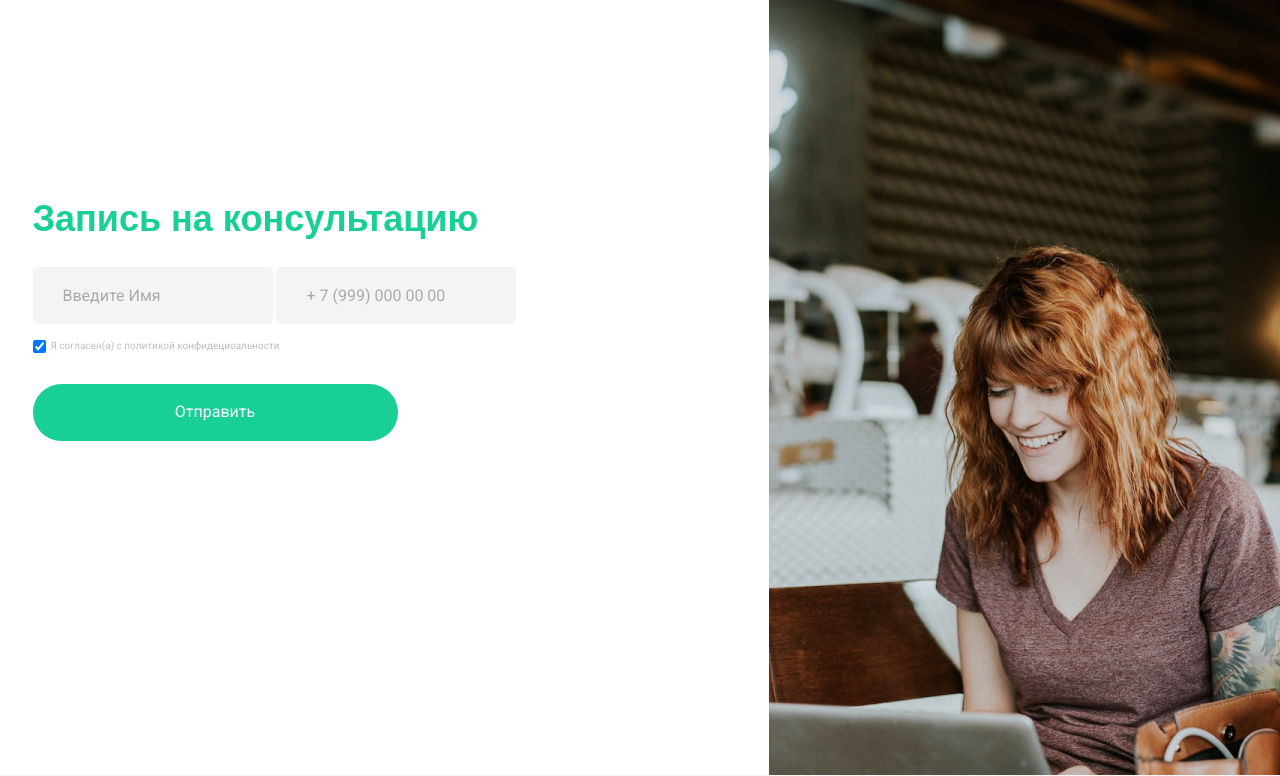
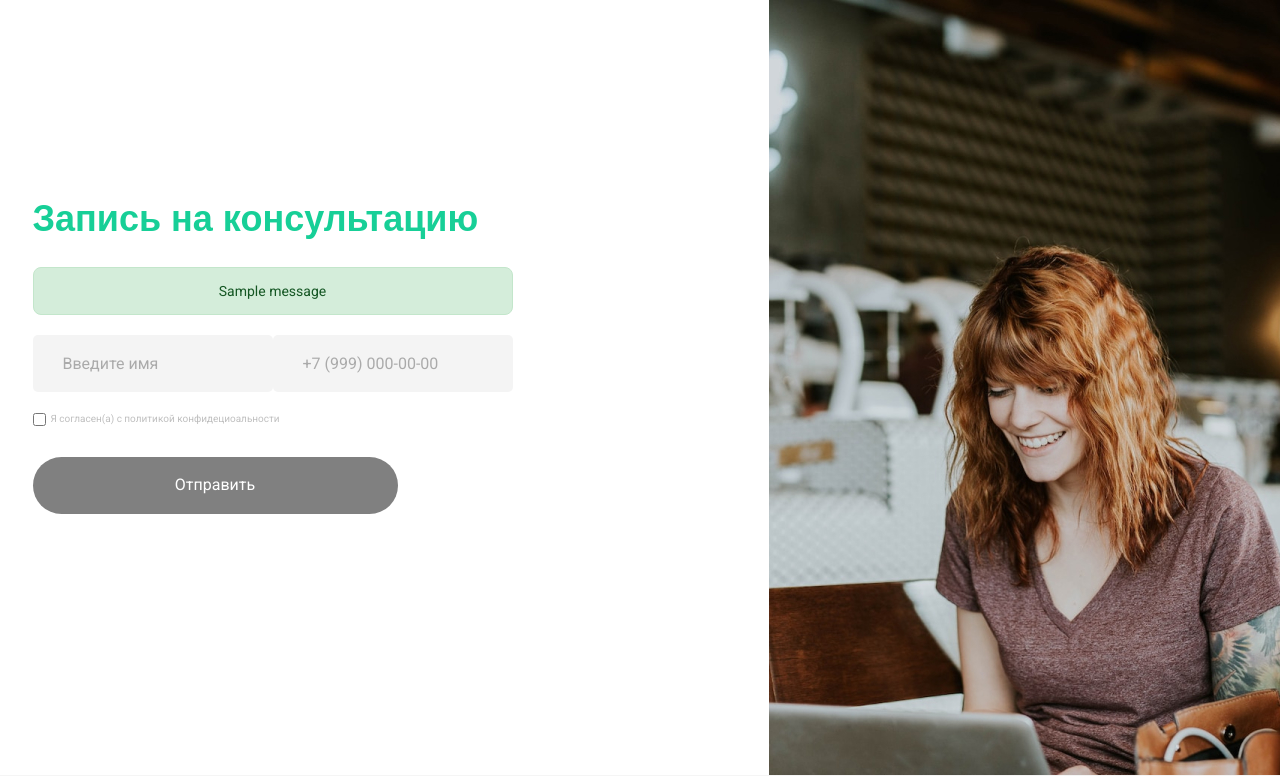
Before and after one commit to VictoriaL-dev/flower-shop, a Django app: page /consultations/consult/ in a window 1280 px wide. Shown: the part 50-826 px from the top of the page. Run offline with Django 5.2, Linux system fonts and the light colour scheme; tables that the repository leaves empty hold one stand-in row (values such as "Sample post"); one stand-in notice (Sample message) is shown; some libraries are stand-ins or nearby versions; some web fonts are replaced.

Commit message:
Add validators to consultation form

```diff
--- a/apps/consultations/context_processors.py
+++ b/apps/consultations/context_processors.py
@@ -2,6 +2,11 @@ from .forms import ConsultationForm
 
 
 def consultation_form_processor(request):
-    return {
-        "consultation_form": ConsultationForm()
-    }
+    form_data = request.session.pop("consultation_form_data", None)
+
+    if form_data:
+        form = ConsultationForm(form_data)
+        form.is_valid()
+    else:
+        form = ConsultationForm()
+    return {"consultation_form": form}
--- a/apps/consultations/forms.py
+++ b/apps/consultations/forms.py
@@ -1,19 +1,23 @@
+import re
+
 from django import forms
+from django.core.exceptions import ValidationError
+from phonenumber_field.formfields import PhoneNumberField
+
 from .models import ConsultationRequest
 
 
 class ConsultationForm(forms.ModelForm):
+    phone = PhoneNumberField(region="RU", error_messages={"invalid": "Неверный формат номера."})
+
     class Meta:
         model = ConsultationRequest
         fields = ["name", "phone"]
 
-        widgets = {
-            "name": forms.TextInput(attrs={
-                "placeholder": "Введите Имя",
-                "required": True,
-            }),
-            "phone": forms.TextInput(attrs={
-                "placeholder": "+ 7 (999) 000 00 00",
-                "required": True,
-            }),
-        }
+    def clean_name(self):
+        name = self.cleaned_data.get("name").strip()
+        if len(name) <= 2:
+            raise ValidationError("Имя слишком короткое.")
+        if not re.match(r"^[a-zA-Zа-яА-ЯёЁ\s\-]+$", name):
+            raise ValidationError("Имя должно содержать только буквы.")
+        return name
--- a/apps/consultations/templates/consultations/consultation.html
+++ b/apps/consultations/templates/consultations/consultation.html
@@ -1,5 +1,6 @@
 {% extends "base.html" %}
 {% load static %}
+{% load widget_tweaks %}
 
 {% block title %}Flower Shop | Консультация{% endblock %}
 
@@ -11,17 +12,42 @@
 <section id="singUpConsultation">
 	<div class="container">
 		<div class="singUpConsultation">
-			<form action="#" class="singUpConsultation__form">
+			<form method="POST" class="singUpConsultation__form">
+				{% csrf_token %}
 				<div class="title">Запись на консультацию</div>
-				<input type="text" name="fname" class="order__form_input" placeholder="Введите Имя" required>
-				<input type="text" name="tel" class="order__form_input" placeholder="+ 7 (999) 000 00 00" required>
+
+				{% if messages %}
+					<div class="messages-container">
+						{% for message in messages %}
+							<div class="alert alert-{{ message.tags }}">
+								{{ message }}
+							</div>
+						{% endfor %}
+					</div>
+				{% endif %}
+
+				<div class="consultation__form_wrapper">
+					<div class="consultation__input_wrapper">
+						{% render_field form.name class="order__form_input" placeholder="Введите имя" %}
+						{% if form.name.errors %}
+							<span class="consultation__error_wrapper">{{ form.name.errors.0 }}</span>
+						{% endif %}
+                	</div>
+
+					<div class="consultation__input_wrapper">
+						{% render_field form.phone class="order__form_input" placeholder="+7 (999) 000-00-00" %}
+						{% if form.phone.errors %}
+							<span class="consultation__error_wrapper">{{ form.phone.errors.0 }}</span>
+						{% endif %}
+					</div>
+                </div>
+
 				<div class="chekbox fic">
-					<input type="checkbox" class="singUpConsultation__ckekbox" checked required>
+					<input type="checkbox" class="singUpConsultation__ckekbox" required>
 					<span class="chekbox__intro">Я согласен(а) с политикой конфидециоальности</span>
 				</div>
 				<button class="btn singUpConsultation__form_btn">Отправить</button>
 			</form>
-			<div class="blockImgHiden"></div>
 		</div>
 	</div>
 	<img src="{% static 'img/singUpConsultationImg.jpg' %}" alt="singUpConsultationImg" class="singUpConsultation__img">
@@ -31,3 +57,16 @@
 {% block footer %}
 {% include "partials/_footer.html" %}
 {% endblock %}
+
+{% block scripts %}
+<script>
+	const checkbox = document.querySelector(".singUpConsultation__ckekbox");
+	const submitBtn = document.querySelector(".singUpConsultation__form_btn");
+
+	submitBtn.disabled = !checkbox.checked;
+
+	checkbox.addEventListener("change", function() {
+		submitBtn.disabled = !this.checked;
+	});
+</script>
+{% endblock %}
--- a/apps/consultations/views.py
+++ b/apps/consultations/views.py
@@ -12,9 +12,7 @@ def consult(request):
         if form.is_valid():
             form.save()
             messages.success(request, "Спасибо! Мы скоро с вами свяжемся.")
-            return redirect("/consultations/consult/")
-        else:
-            messages.error(request, "Пожалуйста, проверьте корректность данных.")
+            return redirect("consultations:main-consultation-page")
     else:
         form = ConsultationForm()
 
@@ -25,16 +23,18 @@ def consult(request):
 
 def handle_consultation_request(request):
     """Process applications from _consultation.html."""
-    next_url = request.POST.get("next", "/")
+    next_url = request.POST.get("next")
+
+    if not url_has_allowed_host_and_scheme(url=next_url, allowed_hosts={request.get_host()}):
+        next_url = "/"
 
     if request.method == "POST":
         form = ConsultationForm(request.POST)
         if form.is_valid():
             form.save()
             messages.success(request, "Спасибо! Мы скоро с вами свяжемся.")
+            return redirect(next_url)
         else:
-            messages.error(request, "Пожалуйста, проверьте корректность данных.")
-
-    if not url_has_allowed_host_and_scheme(next_url, allowed_hosts={request.get_host()}):
-        next_url = "/"
+            request.session["consultation_form_data"] = request.POST
+            return redirect(next_url)
     return redirect(next_url)
--- a/static/css/main.css
+++ b/static/css/main.css
@@ -231,6 +231,46 @@ text-decoration: none;
 color: #2D2D2D;
 }
 
+.consultation__form_wrapper {
+	display: flex; !important;
+	align-items: flex-start; !important;
+	margin-bottom: 20px; !important;
+}
+.consultation__input_wrapper {
+	flex: 1; !important;
+	display: flex; !important;
+	flex-direction: column; !important;
+}
+.consultation__error_wrapper {
+	color: #ff4d4d; !important;
+	font-size: 14px; !important;
+	margin-top: 5px; !important;
+}
+.messages-container {
+    width: 100%;
+    margin-bottom: 20px;
+    box-sizing: border-box;
+}
+.alert {
+    padding: 15px;
+    border-radius: 8px;
+    text-align: center;
+    font-size: 14px;
+    border: 1px solid transparent;
+    width: 100%;
+    box-sizing: border-box;
+}
+.alert-success {
+    background-color: #d4edda;
+    color: #155724;
+    border-color: #c3e6cb;
+}
+
+.alert-error {
+    background-color: #f8d7da;
+    color: #721c24;
+    border-color: #f5c6cb;
+}
 #consultation {
 	padding-top: 37px;
 	padding-bottom: 49px;
@@ -742,3 +782,7 @@ color: #2D2D2D;
 
 opacity: 0.3;
 }
+.singUpConsultation__form_btn:disabled {
+	background-color: gray; !important;
+    cursor: not-allowed; !important;
+}
```
Also changed, not shown: templates/partials/_consultation.html (+33 -4 lines).
